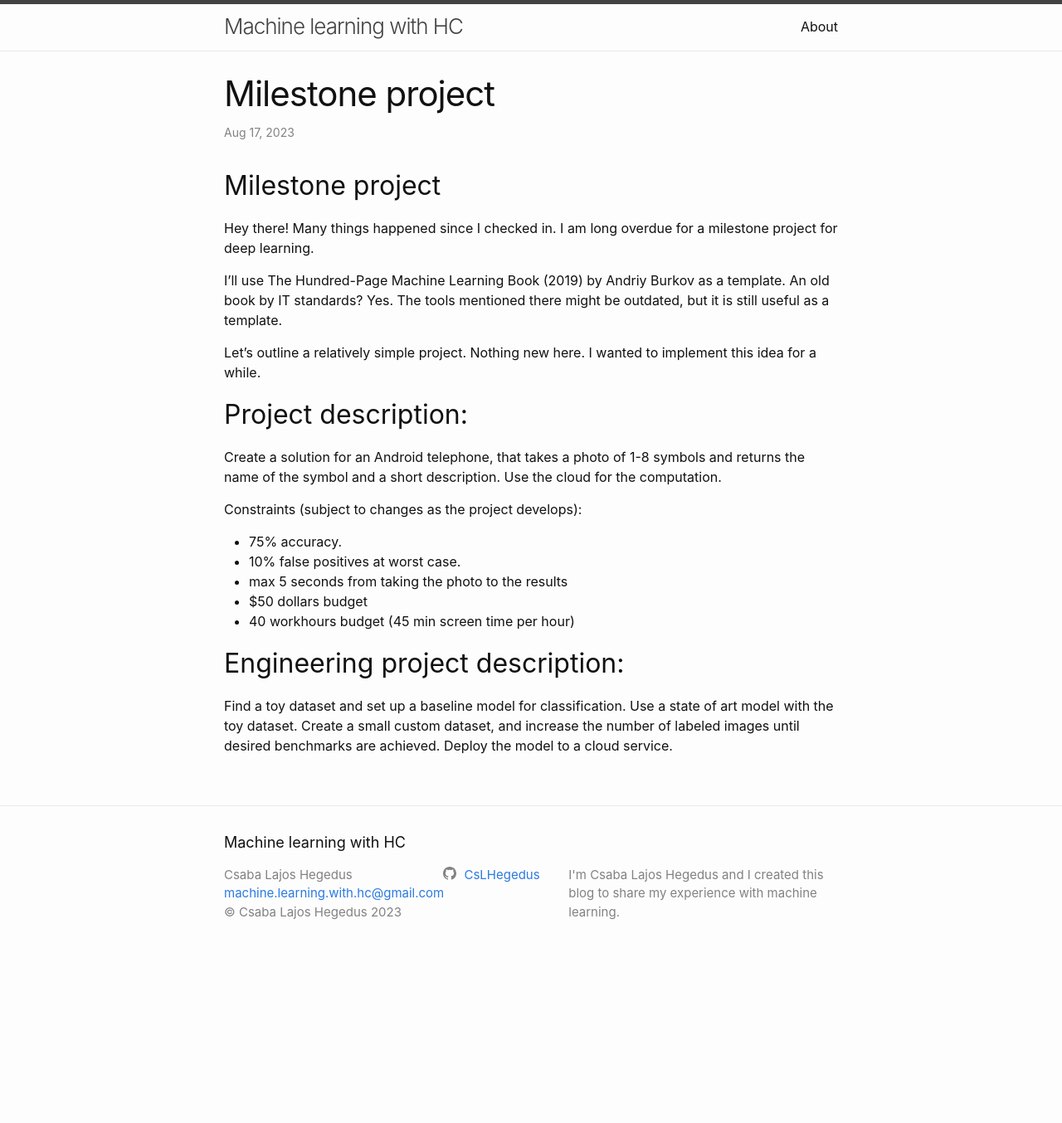
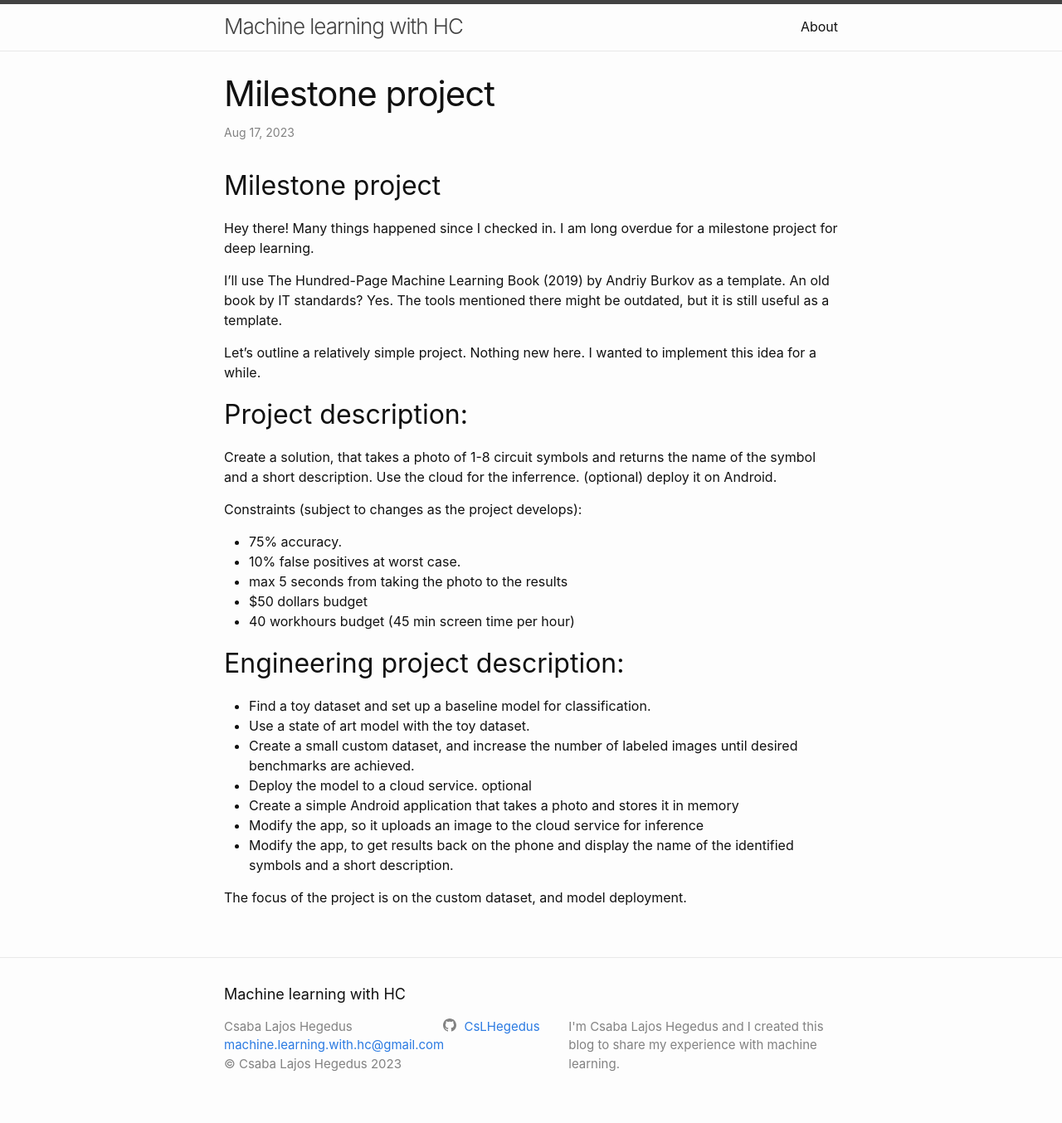
Before and after one commit to MrHegedus/my-blog, a Jekyll site: the page built from _posts/2023-08-17-milestone-project.md, in a window 1280 px wide. Shown: the whole page at 83% size. Built offline with Jekyll 4.4.1, drawn with Linux system fonts in a browser that asks for light colours; before the commit the page ends 1171 px from its top, so only the background shows below that.

Commit message:
Update 2023-08-17-milestone-project.md

```diff
--- a/_posts/2023-08-17-milestone-project.md
+++ b/_posts/2023-08-17-milestone-project.md
@@ -16,9 +16,11 @@ but it is still useful as a template.
 Let's outline a relatively simple project. Nothing new here. I wanted to implement this idea for a while.
 
 ## Project description:
-Create a solution for an Android telephone, that takes a photo
-of 1-8 symbols and returns the name of the symbol and a short description.
-Use the cloud for the computation.
+Create a solution, that takes a photo
+of 1-8 circuit symbols and returns the name of the symbol and a short description.
+Use the cloud for the inferrence.
+(optional)
+deploy it on Android.
 
 Constraints (subject to changes as the project develops):
 * 75% accuracy.
@@ -28,8 +30,15 @@ Constraints (subject to changes as the project develops):
 * 40 workhours budget (45 min screen time per hour)
 
 ## Engineering project description:
-Find a toy dataset and set up a baseline model for classification.
-Use a state of art model with the toy dataset.
-Create a small custom dataset, and increase the number of labeled images until
+* Find a toy dataset and set up a baseline model for classification.
+* Use a state of art model with the toy dataset.
+* Create a small custom dataset, and increase the number of labeled images until
 desired benchmarks are achieved.
-Deploy the model to a cloud service.
+* Deploy the model to a cloud service.
+optional
+* Create a simple Android application that takes a photo and stores it in memory
+* Modify the app, so it uploads an image to the cloud service for inference
+* Modify the app, to get results back on the phone and display
+the name of the identified symbols and a short description.
+
+The focus of the project is on the custom dataset, and model deployment.
```
